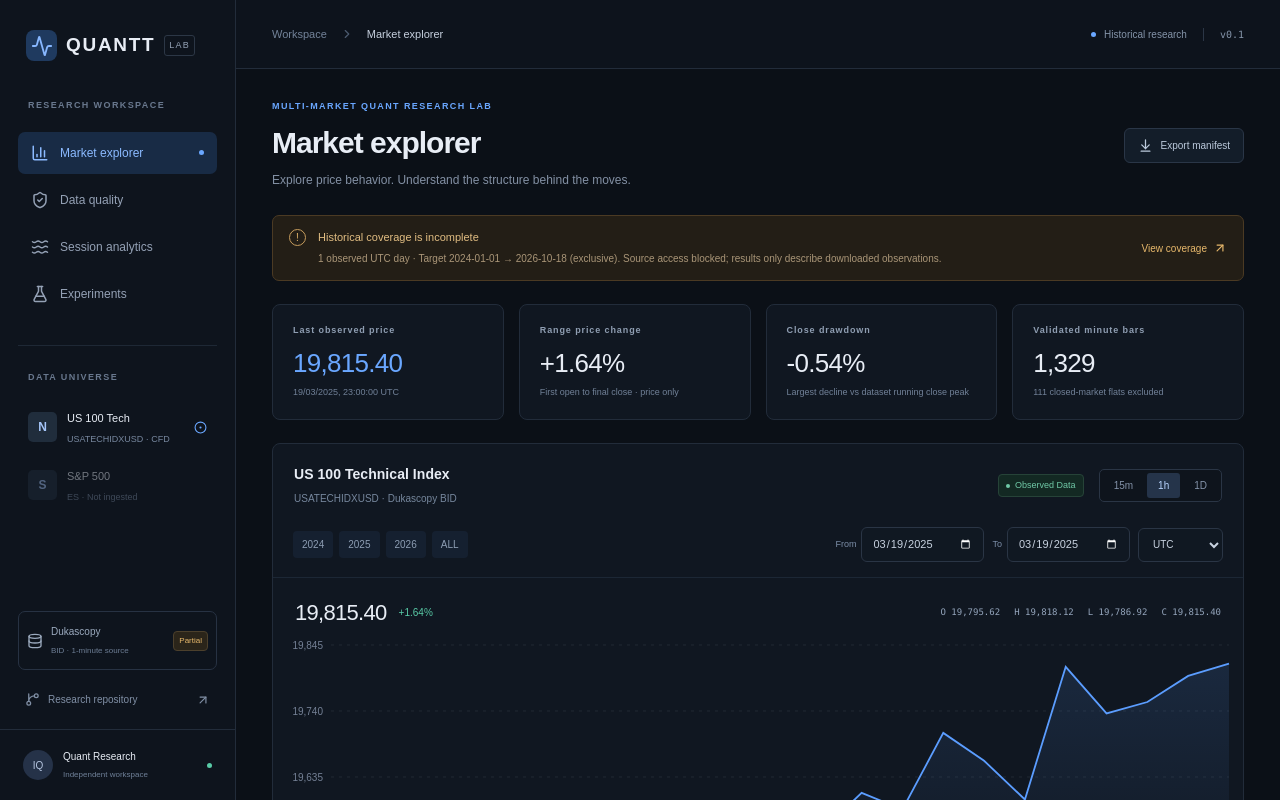
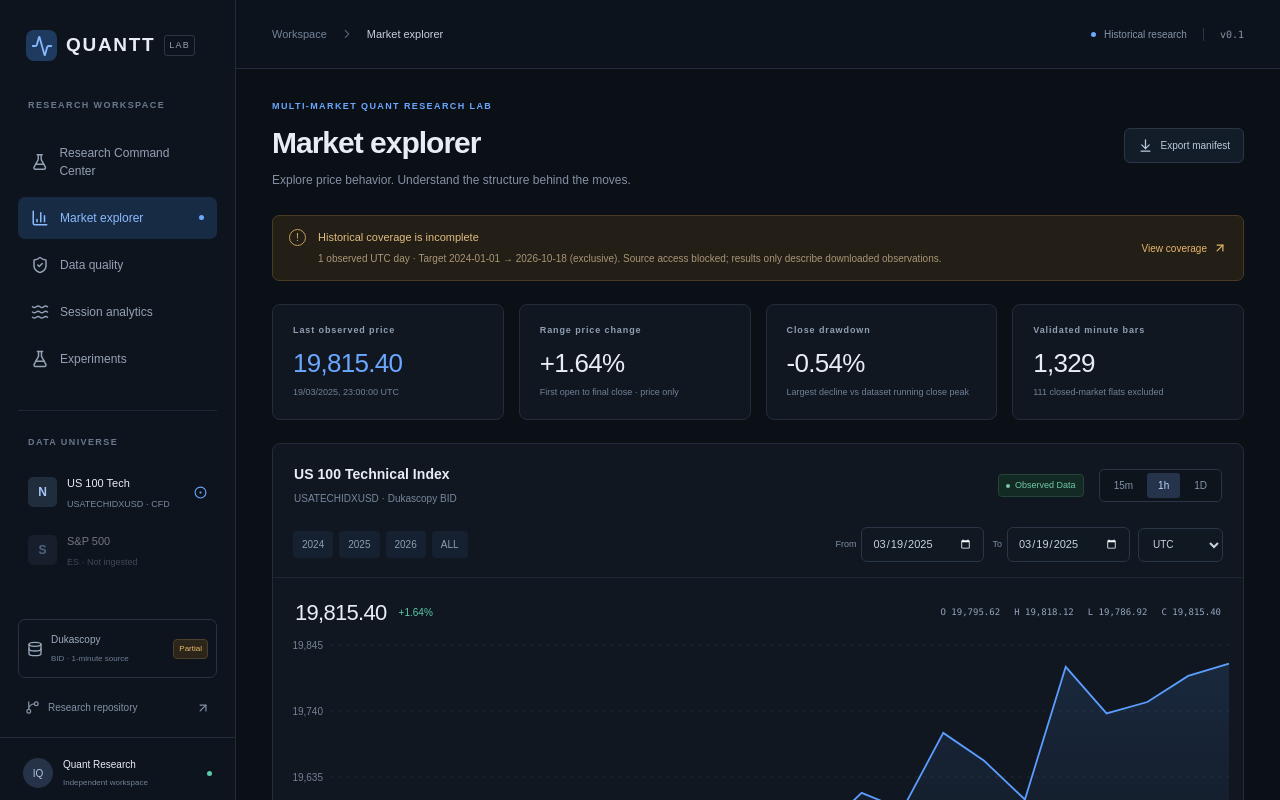
Before and after one commit to ianvdbrink3/QUANTT, a Next.js app: page / in a window 1280 px wide. Shown: the top 800 px of the page. Built offline with nearby package versions, Linux system fonts and the light colour scheme.

Commit message:
Expose Release 0.8 Command Center from legacy dashboard navigation

```diff
--- a/components/Dashboard.tsx
+++ b/components/Dashboard.tsx
@@ -37,8 +37,9 @@ const Chart = dynamic(() => import("./Charts"), {
     </div>
   ),
 });
-type View = "explorer" | "quality" | "sessions" | "experiments";
+type View = "explorer" | "quality" | "sessions" | "experiments" | "research";
 const nav = [
+  { id: "research", href: "/research", label: "Research Command Center", icon: FlaskConical },
   { id: "explorer", href: "/", label: "Market explorer", icon: BarChart3 },
   { id: "quality", href: "/quality", label: "Data quality", icon: ShieldCheck },
   {
```
